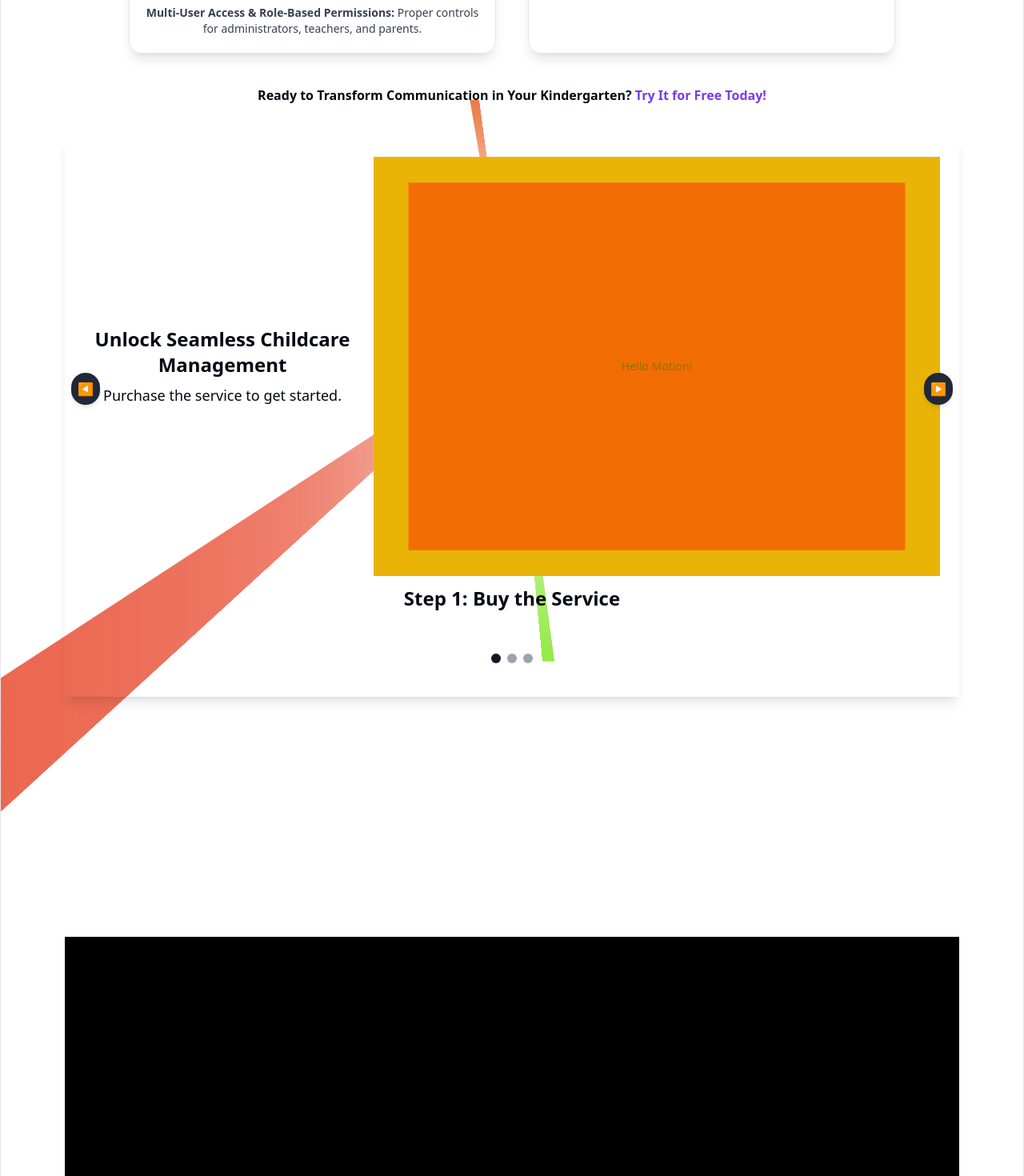
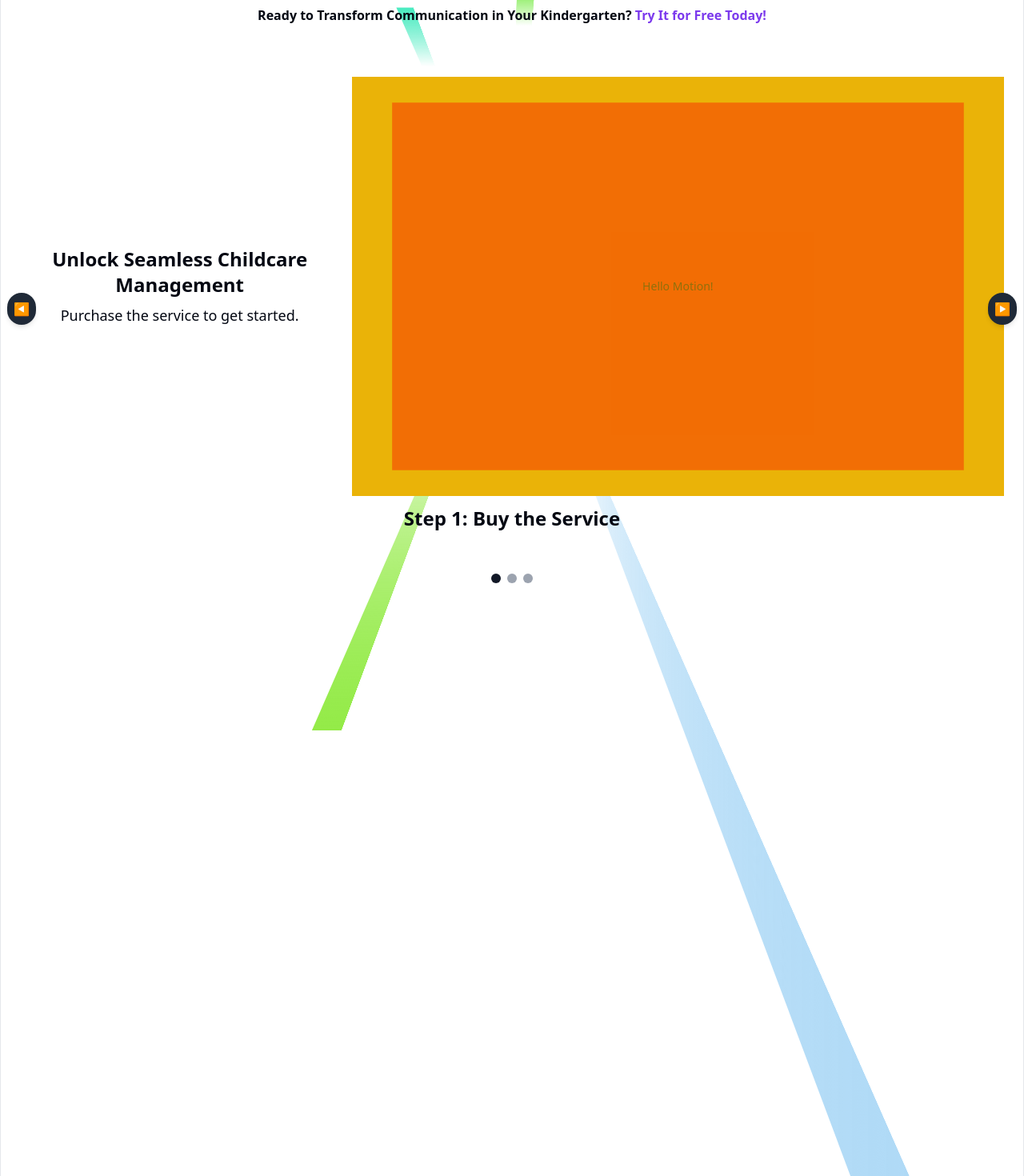
Before and after one commit to Redha4Dev/auth-test, a React (Vite) app in the folder frontend/: page /LandingPage in a window 1280 px wide. Shown: the part 1240-2710 px from the top of the page at 80% size. Built offline with nearby package versions, Linux system fonts and the light colour scheme; a web font is replaced by a local one.

Commit message:
background+some fixing

```diff
--- a/frontend/src/Pages/LandingPage.tsx
+++ b/frontend/src/Pages/LandingPage.tsx
@@ -5,11 +5,9 @@ import { WarpBackground } from "@/components/magicui/warp-background";
 
 function LandingPage(){
     return (
-        <WarpBackground>
-            <div className='w-full h-full'>
+        <WarpBackground perspective={150} beamsPerSide={5} beamSize={8}>
                 <Header />
                 <Sections />
-            </div>
         </WarpBackground>
     );
 };
--- a/frontend/src/Services/api.js
+++ b/frontend/src/Services/api.js
@@ -65,7 +65,7 @@ export const ForgotPassword = async (email) => {
         }
       };
 
-export const ReseetPassword = async (email) => {
+export const ResetPassword = async (email) => {
         try {
           console.log('first')
           const res = await axios.post('http://localhost:5000/resetPassword', { email });
--- a/frontend/src/components/magicui/warp-background.tsx
+++ b/frontend/src/components/magicui/warp-background.tsx
@@ -84,7 +84,7 @@ export const WarpBackground: React.FC<WarpBackgroundProps> = ({
   const leftBeams = useMemo(() => generateBeams(), [generateBeams]);
 
   return (
-    <div className={cn("relative rounded border p-20", className)} {...props}>
+    <div className={cn("relative rounded border", className)} {...props}>
       <div
         style={
           {
--- a/frontend/src/components/ui/Sections.tsx
+++ b/frontend/src/components/ui/Sections.tsx
@@ -9,7 +9,7 @@ export default function Sections() {
   return (
     <div className="min-h-[1000px] w-full">
       {/* Presentation Section */}
-      <section className="h-[600px] bg-green-500"></section>
+      <section className="h-[600px]"></section>
 
       {/* Features & Benefits Section */}
       <section className="min-h-[600px] flex flex-col p-10 items-center text-center">
@@ -79,15 +79,15 @@ export default function Sections() {
       </section>
 
       {/*  how to use sectoin */}
-      <section className="h-[700px] shadow-lg inset-shadow-sm">
+      <section className="h-[700px] ">
         <Carousel />
       </section>
       {/* clients commets sectoin */}
       <section className="h-[300px] "></section>
       {/* Pricing sectoin */}
-      <section className="h-[600px] bg-[black]"></section>
+      <section className="h-[600px] bg-[]"></section>
       {/* footer sectoin */}
-      <footer className="bg-gray-900 text-white py-8">
+      <footer className="bg-gray-900 text-white py-8 min-w-full bg-opacity-95">
         <div className="max-w-7xl mx-auto px-6 md:px-12">
           <div className="grid grid-cols-1 md:grid-cols-3 gap-8">
             <div>
--- a/frontend/src/index.css
+++ b/frontend/src/index.css
@@ -3,7 +3,6 @@
 @tailwind base;
 @tailwind components;
 @tailwind utilities;
-
 
 @layer base {
   :root {
@@ -77,8 +76,10 @@
     --sidebar-border: 240 3.7% 15.9%;
     --sidebar-ring: 217.2 91.2% 59.8%;
   }
+  .theme {
+    --animate-grid: grid 15s linear infinite;
+  }
 }
-
 
 @layer base {
   * {
@@ -142,3 +143,14 @@
   font-weight: 400;
   font-style: normal;
 }
+
+@theme inline {
+  @keyframes grid {
+  0% {
+    transform: translateY(-50%);
+    }
+  100% {
+    transform: translateY(0);
+    }
+  }
+}
```
Also changed, not shown: 2 other files (tests, documents, lock files or other folders).
